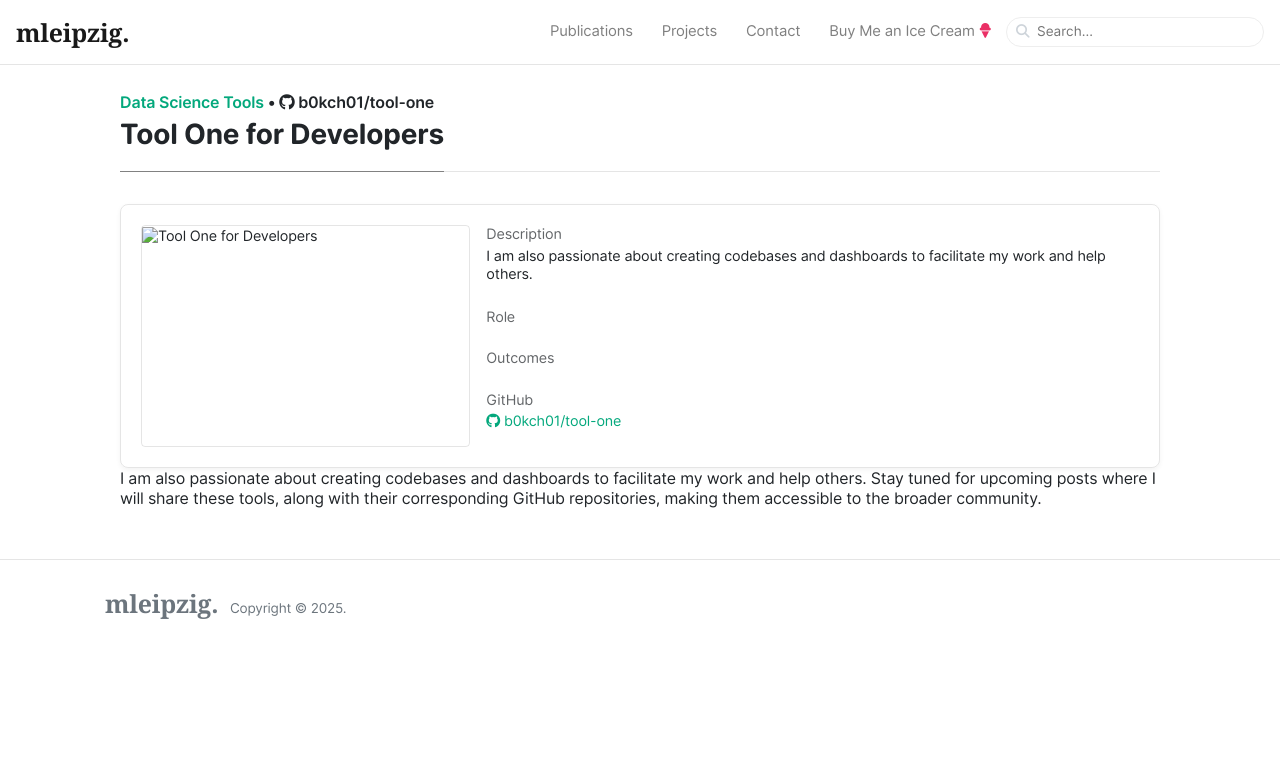
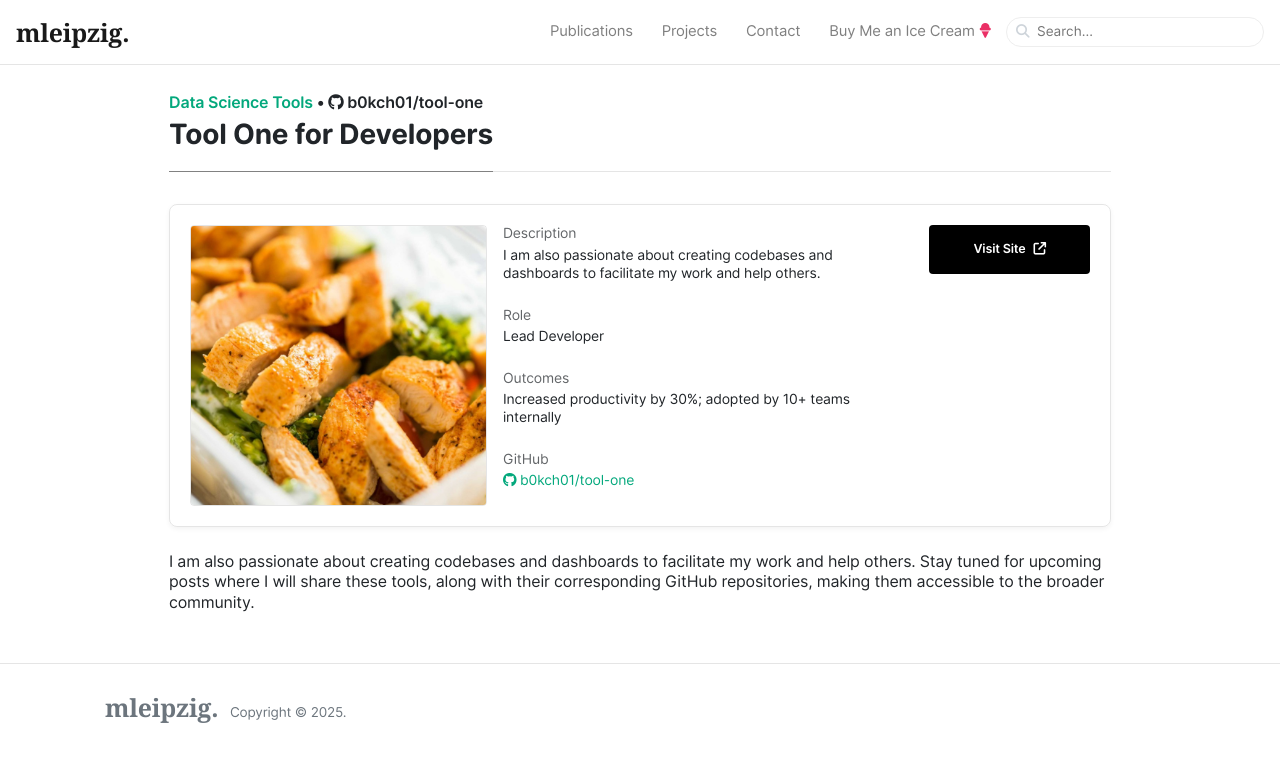
Before and after one commit to mleipzig/mleipzig.github.io, a Jekyll site: the page built from _projects/tool-one-for-developers.md, in a window 1280 px wide. Shown: the top 762 px of the page. Built offline with Jekyll 4.4.1, drawn with Linux system fonts in a browser that asks for light colours; nearby versions of some CDN libraries.

Commit message:
improve project page styles

```diff
--- a/_data/projects.yml
+++ b/_data/projects.yml
@@ -11,6 +11,10 @@
     - name: Tool One for Developers
       description: I am also passionate about creating codebases and dashboards to facilitate my work and help others.
       github: b0kch01/tool-one
+      image: /assets/images/1.jpg
+      role: Lead Developer
+      outcomes: Increased productivity by 30%; adopted by 10+ teams internally
+      site: https://www.tool-one.example.com
 
     - name: The Great Tool
       image: /assets/images/6.jpg
@@ -21,4 +25,9 @@
       site: https://www.example.com
 
     - name: The Best Tooling
-      description: This is another cool tooling but this time its the best one. Made in R and Python.
+      description: This is another cool tooling but this time it's the best one. Made in R and Python.
+      github: b0kch01/best-tooling
+      image: /assets/images/3.jpg
+      role: Data Scientist
+      outcomes: Enabled 20% faster data preprocessing; used by 200+ researchers
+      site: https://www.best-tooling.example.com
--- a/_layouts/project.html
+++ b/_layouts/project.html
@@ -73,7 +73,7 @@
       {% endif %}
     </div>
 
-    <div class="project-content">
+    <div class="project-content mt-4">
       {{ content }}
     </div>
 
--- a/assets/css/modifications.css
+++ b/assets/css/modifications.css
@@ -266,7 +266,7 @@
   border: 1px solid rgba(0,0,0,0.1);
   border-radius: 8px;
   box-shadow: 0 2px 5px rgba(0, 0, 0, 0.05);
-  font-size: 0.9em;
+  font-size: 0.875em;
 }
 
 .project-info-card__image {
@@ -347,6 +347,10 @@
   letter-spacing: -0.1rem;
 }
 
+.container-smaller {
+  padding: 0 4rem;
+}
+
 @media (max-width: 786px) {
   .hero {
     padding: 1.8rem 0;
```
